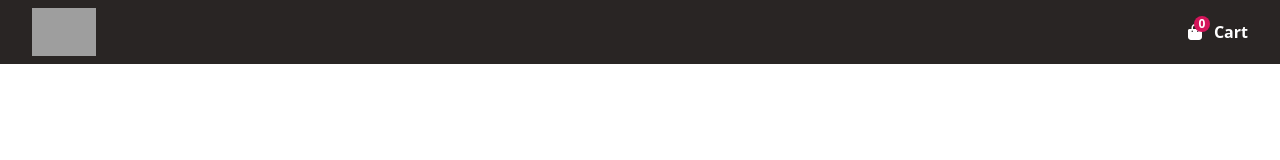
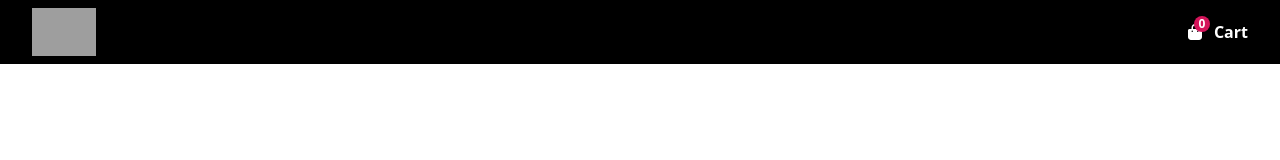
Before and after one commit to Manoj-Kumar-Munda/CraveBite, a React (Vite) app: page /cart in a window 1280 px wide. Shown: the top 160 px of the page. Built offline with nearby package versions, Linux system fonts and the light colour scheme; grey boxes are pictures that could not be loaded.

Commit message:
api call fixed

```diff
--- a/src/components/EmptyCart.jsx
+++ b/src/components/EmptyCart.jsx
@@ -5,7 +5,7 @@ import { Link } from 'react-router-dom';
 const EmptyCart = () => {
   return (
     <div className='absolute top-1/2 left-1/2 -translate-x-1/2 -translate-y-1/2'>
-        <div className='bg-white max-w-sm w-96 space-y-3 text-center'>
+        <div className='max-w-sm w-96 space-y-3 text-center'>
             <img
               src={"https://media-assets.swiggy.com/swiggy/image/upload/fl_lossy,f_auto,q_auto/2xempty_cart_yfxml0"}
               alt="empty-cart"
--- a/src/components/Header.jsx
+++ b/src/components/Header.jsx
@@ -11,7 +11,7 @@ import { useSelector } from "react-redux";
 const Header = () => {
   const totalItems = useSelector((store) => store.cart.totalItems);
   return (
-    <div className="fixed px-3 lg:px-8 h-16 top-0 left-0 right-0 flex justify-between items-center bg-stone-800 z-50">
+    <div className="fixed px-3 lg:px-8 h-16 top-0 left-0 right-0 flex justify-between items-center bg-black z-50">
       <div className="h-full py-3 lg:py-2 ">
         <Link to={"/"}>
           <img className="w-full h-full" src={logo} />
--- a/src/components/Restaurants.jsx
+++ b/src/components/Restaurants.jsx
@@ -48,10 +48,19 @@ const Restaurants = () => {
       const json = await list.json();
       console.log(json);
 
-      const desktopData = json?.data?.cards[2]?.card?.card?.gridElements?.infoWithStyle?.restaurants;
-      console.log(desktopData);
-      setRestaurantList(desktopData);
-      setFilteredList(desktopData);
+      let resList;
+
+      const list1 = json?.data?.cards[2]?.card?.card?.gridElements?.infoWithStyle?.restaurants;
+      const list2 = json?.data?.cards[3]?.card?.card?.gridElements?.infoWithStyle?.restaurants;
+
+      if(list1){
+        resList = list1;
+      } else{
+        resList = list2;
+      }
+      console.log(resList);
+      setRestaurantList(resList);
+      setFilteredList(resList);
     } catch (e) {
       console.log("There was an error");
     }
--- a/src/index.css
+++ b/src/index.css
@@ -28,10 +28,14 @@ html::-webkit-scrollbar-thumb{
 body{
   padding-top: 4rem;
 }
-.container{
 
+
+.main-layout{
+
+    min-height: calc(100vh - 4rem);
+    /* background-color: aquamarine; */
     display: grid;
-    grid-template-rows: auto 1fr auto;
+
 }
 
 .skeleton::after {
--- a/src/layouts/Main.jsx
+++ b/src/layouts/Main.jsx
@@ -18,7 +18,7 @@ const Main = () => {
     )
   }
   return (
-    <div className=''>
+    <div className='main-layout'>
         <Header />
         <main className=''>
             <Outlet />
--- a/src/pages/CartPage.jsx
+++ b/src/pages/CartPage.jsx
@@ -11,10 +11,10 @@ const CartPage = () => {
   const dispatch = useDispatch()
   const items = useSelector((store) => store.cart.items);
   const totalAmount = useSelector((store) => store.cart.total);
-  console.log(items);
+
 
   return (
-    <div className="bg-white min-h-screen relative">
+    <div className="relative h-full">
       {
         (items.length === 0 ?
           (<EmptyCart />) : (
```
